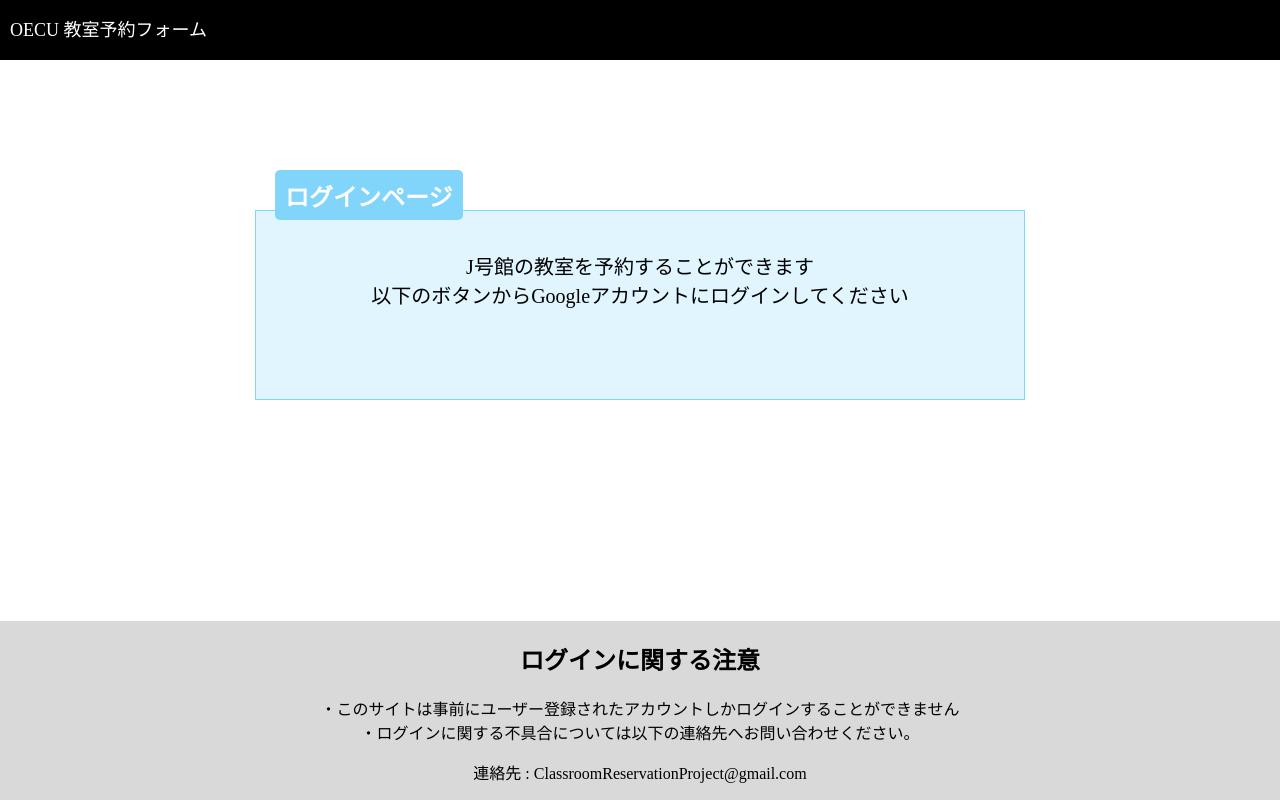
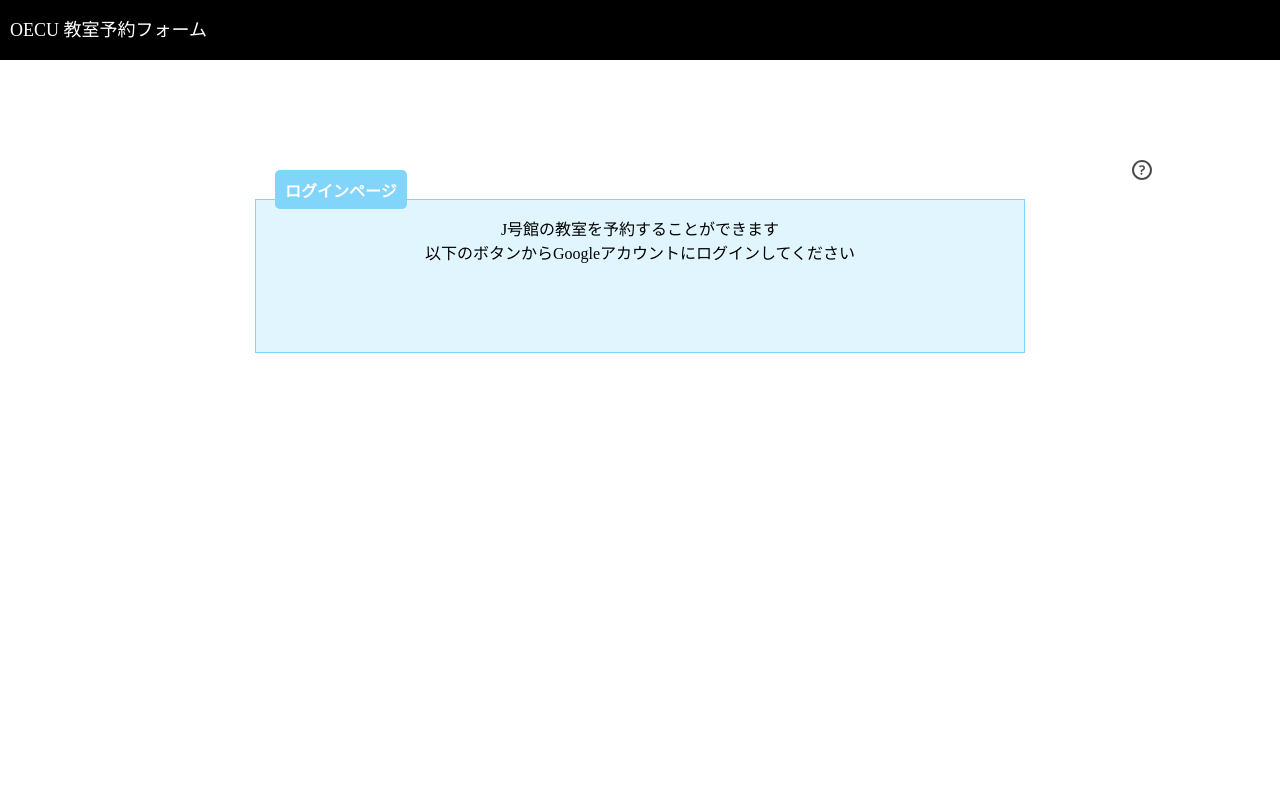
Before and after one commit to Programing-Study-Society/ClassRoomReservation, a Flask app: page /html/login_page.html in a window 1280 px wide. Run offline with Flask 3, Linux system fonts and the light colour scheme; some libraries are stand-ins or nearby versions.

Commit message:
ログインページのデザインの修正

```diff
--- a/static/css/login.css
+++ b/static/css/login.css
@@ -1,10 +1,20 @@
-body{
-    margin: 0 0 0 0;
-    width: max(100%, var(--element-min-width));
+* {
+  margin: 0;
+  padding: 0;
 }
 
+html {
+  font-size: 62.5%;
+}
 
-:root{
+body {
+  margin: 0;
+  width: max(100%, var(--element-min-width));
+  overflow-y: scroll;
+  overflow-x: hidden;
+}
+
+:root {
   --element-min-width: 360px;
   --base-color: #000000;
 }
@@ -15,7 +25,7 @@ body{
   top: 0;
   display: flex;
   justify-content: space-between;
-    width: max(var(--element-min-width),100%);
+  width: max(var(--element-min-width), 100%);
   height: 60px;
   background: var(--base-color);
   color: white;
@@ -29,7 +39,7 @@ body{
   color: #fff;
 }
 
-#margin{
+#margin {
   margin-top: 100px;
 }
 
@@ -41,14 +51,14 @@ body{
 .page-title {
   position: relative;
   z-index: 2;
-    width:fit-content;
+  width: fit-content;
   left: 20px;
   top: 10px;
 }
 
-.sentence-title{
+.sentence-title {
   font-weight: bold;
-    font-size: 1.5em;
+  font-size: 1.6rem;
   background-color: #81d4fa;
   color: #ffffff;
   z-index: 2;
@@ -57,9 +67,9 @@ body{
   border-radius: 5px;
 }
 
-.sentence{
+.sentence {
   padding: 1em 0 0.5em;
-    font-size: 1.25em;
+  font-size: 1.6rem;
   width: max(60vw, var(--element-min-width));
   border: 1px solid #81d4fa;
   background-color: #e1f5fe;
@@ -71,7 +81,7 @@ body{
   padding-left: 0;
 }
 
-#google-login{
+#google-login {
   margin-top: 60px;
   margin-bottom: 20px;
   display: flex;
@@ -83,11 +93,11 @@ footer {
   bottom: 0;
   z-index: 3;
   width: max(100%, var(--element-min-width));
-    background-color: #D9D9D9;
+  background-color: #d9d9d9;
   text-align: center;
 }
 
-.login-failed{
+.login-failed {
   padding: 40px 20px;
   margin: 0 auto;
   border-radius: 5px;
@@ -95,7 +105,7 @@ footer {
   background-color: #c0ccff;
   text-align: center;
 }
-.alert-message{
+.alert-message {
   margin-top: 0.5em;
   color: red;
 }
@@ -103,7 +113,7 @@ footer {
 .page-back,
 a.page-back {
   text-align: center;
-  font-size: 1rem;
+  font-size: 1.6rem;
   font-weight: 700;
   line-height: 1.5;
   position: relative;
@@ -128,6 +138,163 @@ a.page-back {
   max-width: 250px;
 }
 
-a.page-back:hover{
+a.page-back:hover {
   text-decoration: underline;
 }
+
+/* モーダル */
+
+.modal-btn {
+  position: fixed;
+  right: 10vw;
+  z-index: 100;
+}
+
+.modal-open {
+  width: 20px;
+  height: 20px;
+  border: none;
+  cursor: pointer;
+  background-color: rgba(0, 0, 0, 0);
+}
+
+.modal {
+  position: fixed;
+  z-index: 1000;
+  top: 0;
+  left: 0;
+  width: max(var(--element-min-width), 100%);
+  height: 100%;
+  background: rgba(0, 0, 0, 50%);
+  visibility: hidden;
+  transition: 0.3s;
+  box-sizing: border-box;
+  display: flex;
+  align-items: center;
+  overscroll-behavior: contain;
+  overflow-y: scroll;
+  scrollbar-width: none;
+  -ms-overflow-style: none;
+}
+
+.modal::-webkit-scrollbar {
+  display: none;
+}
+
+.modal::before,
+.modal::after {
+  content: "";
+  width: 1px;
+  height: calc(100vh + 1px);
+  display: flex;
+}
+
+/* クラスが追加された時の指定 */
+.modal.is-active {
+  visibility: visible;
+}
+
+/* モーダル内側の指定 */
+.modal-container {
+  position: relative;
+  display: block;
+  max-width: 600px;
+  width: max(var(--element-min-width), 90%);
+  z-index: 1001;
+  margin: auto;
+}
+
+/* モーダルを閉じるボタンの指定 */
+.modal-close {
+  position: absolute;
+  display: flex;
+  align-items: center;
+  justify-content: center;
+  top: -20px;
+  right: -7px;
+  width: 35px;
+  height: 35px;
+  color: #fff;
+  background: #000;
+  border-radius: 50%;
+  cursor: pointer;
+}
+
+/* モーダルのコンテンツ部分の指定 */
+.modal-content {
+  background: #fff;
+  text-align: left;
+  line-height: 1.8;
+  padding: 20px;
+  border-radius: 5px;
+}
+
+/* モーダルのコンテンツ部分のテキストの指定 */
+.modal-content p {
+  letter-spacing: 0.1rem;
+  font-size: 1.4rem;
+  margin: 1em 0;
+}
+
+.header-modal {
+  border-bottom: 1px solid #9e9696;
+}
+
+.header-modal div {
+  font-size: 2rem;
+  font-weight: bold;
+}
+
+.tooltip p {
+  display: flex;
+  justify-content: center;
+  visibility: hidden;
+  opacity: 0;
+  bottom: -43px;
+  left: 50%;
+  transform: translateX(-50%);
+  padding: 0.5em 1em;
+  border-radius: 3px;
+  background-color: #00000099;
+  color: #fff;
+  font-size: 0.7rem;
+  white-space: nowrap;
+  transition: opacity 0.3s;
+  position: absolute;
+}
+
+.tooltip:hover p {
+  visibility: visible;
+  opacity: 1;
+}
+
+.tooltip p::before {
+  position: absolute;
+  top: -6px;
+  width: 9px;
+  height: 6px;
+  background-color: inherit;
+  clip-path: polygon(50% 0, 0 100%, 100% 100%);
+  content: "";
+}
+
+footer {
+  width: 100%;
+  bottom: 0;
+  position: relative;
+}
+
+.contact-address {
+  padding: 1.25em 0;
+  border: 1px solid #2c2c2c;
+  background-color: #414141;
+  color: #fff;
+  justify-content: center;
+  font-size: 0.1rem;
+}
+
+.contact-address p {
+  color: #fff;
+  text-align: center;
+  font-size: 0.1rem;
+}
--- a/static/html/login_page.html
+++ b/static/html/login_page.html
@@ -17,6 +17,36 @@
     </header>
     <div id="margin"></div>
     <main>
+
+        <div class="modal-btn">
+            <button class="modal-open" id="js-modal-open">
+                <div class="tooltip">
+                    <img src="/image/question.svg">
+                    <p>フォームの概要</p>
+                </div>
+            </button>
+        </div>
+
+        <div class="modal" id="js-modal">
+            <div class="modal-container">
+                <div class="modal-close" id="js-modal-close">×</div>
+                <div class="modal-content">
+                    <header class="header-modal">
+                        <div>
+                            ログインページの概要
+                        </div>
+                    </header>
+                    <p>このサイトは事前にユーザー登録されたアカウントしかログインすることができません。</p>
+                    <p>ログインに関する不具合については以下の連絡先へお問い合わせください。</p>
+                    <footer>
+                        <p class="contact-address">
+                            お問い合わせ ClassroomReservationProject@gmail.com<br>
+                        </p>
+                    </footer>
+                </div>
+            </div>
+        </div>
+
         <div class="page-intro">
             <div class="page-title">
                 <h2 class="sentence-title">ログインページ</h2>
@@ -51,17 +81,33 @@
             </div>
         </div>
 
+    </main>
 
-    </main>
-    <footer>
-        <h2>ログインに関する注意</h2>
-        <p class="information-sentence">
-        ・このサイトは事前にユーザー登録されたアカウントしかログインすることができません<br>
-        ・ログインに関する不具合については以下の連絡先へお問い合わせください。</p>
-        <div class="contact">
-            <p>連絡先 : ClassroomReservationProject@gmail.com</p>
-        </div>
-    </footer>
+    <!-- モーダル用js -->
+    <script>
+        const modal = document.getElementById('js-modal'),
+              open = document.getElementById('js-modal-open'),
+              close = document.getElementById('js-modal-close');
+
+            function modalOpen() {
+            modal.classList.add('is-active');
+            console.log('開いた')
+            }
+            open.addEventListener('click', modalOpen);
+
+            function modalClose() {
+            modal.classList.remove('is-active');
+            }
+            close.addEventListener('click', modalClose);
+
+            function modalOut(e) {
+            if (e.target == modal) {
+                    modal.classList.remove('is-active');
+                }
+            }
+
+            addEventListener('click', modalOut);
+        </script>
 
 </body>
 </html>
```
Also changed, not shown: static/css/base.css (+0 -7 lines). Lines whose indentation alone changed are shown as unchanged.
